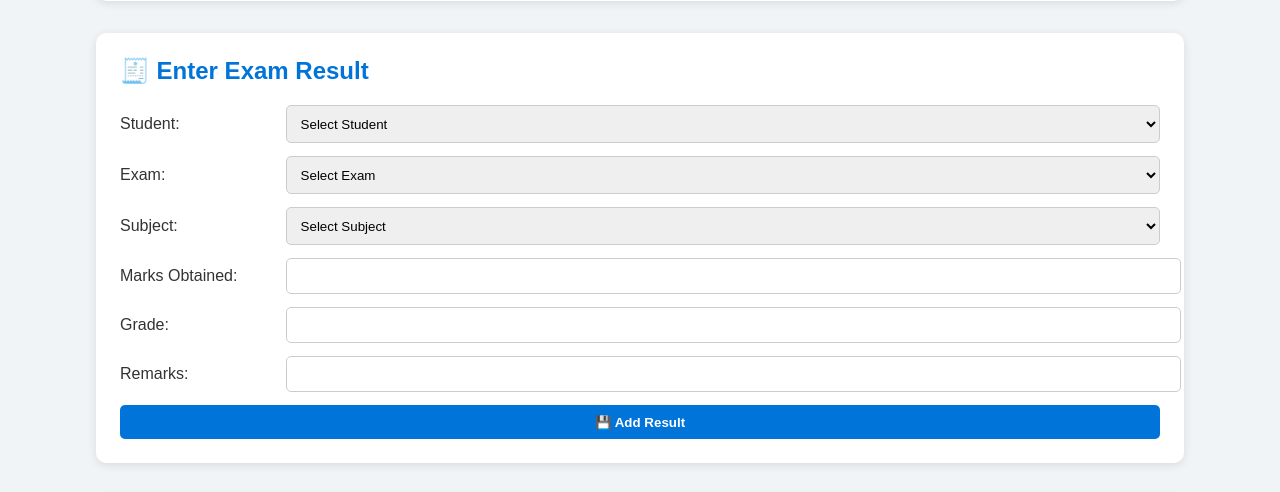
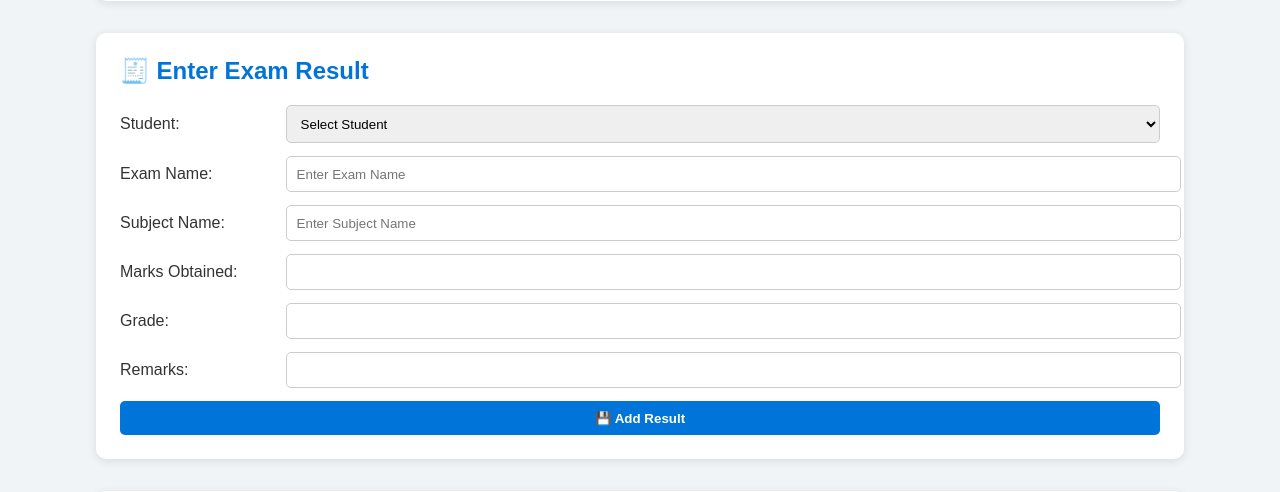
Before and after one commit to skmojahedin/DBE, a Flask app: page / in a window 1280 px wide. Shown: the part 570-1062 px from the top of the page. Run offline with Flask 3, Linux system fonts and the light colour scheme; data that the repository does not hold is empty.

Commit message:
Update index.html

```diff
--- a/templates/index.html
+++ b/templates/index.html
@@ -49,21 +49,11 @@
                     {% endfor %}
                 </select>
 
-                <label>Exam:</label>
-                <select name="exam_id" required>
-                    <option value="">Select Exam</option>
-                    {% for e in exams %}
-                        <option value="{{ e.exam_id }}">{{ e.exam_name }}</option>
-                    {% endfor %}
-                </select>
+                <label>Exam Name:</label>
+                <input type="text" name="exam_name" placeholder="Enter Exam Name" required>
 
-                <label>Subject:</label>
-                <select name="subject_id" required>
-                    <option value="">Select Subject</option>
-                    {% for sub in subjects %}
-                        <option value="{{ sub.subject_id }}">{{ sub.subject_name }}</option>
-                    {% endfor %}
-                </select>
+                <label>Subject Name:</label>
+                <input type="text" name="subject_name" placeholder="Enter Subject Name" required>
 
                 <label>Marks Obtained:</label>
                 <input type="number" name="marks_obtained" step="0.01" required>
```
